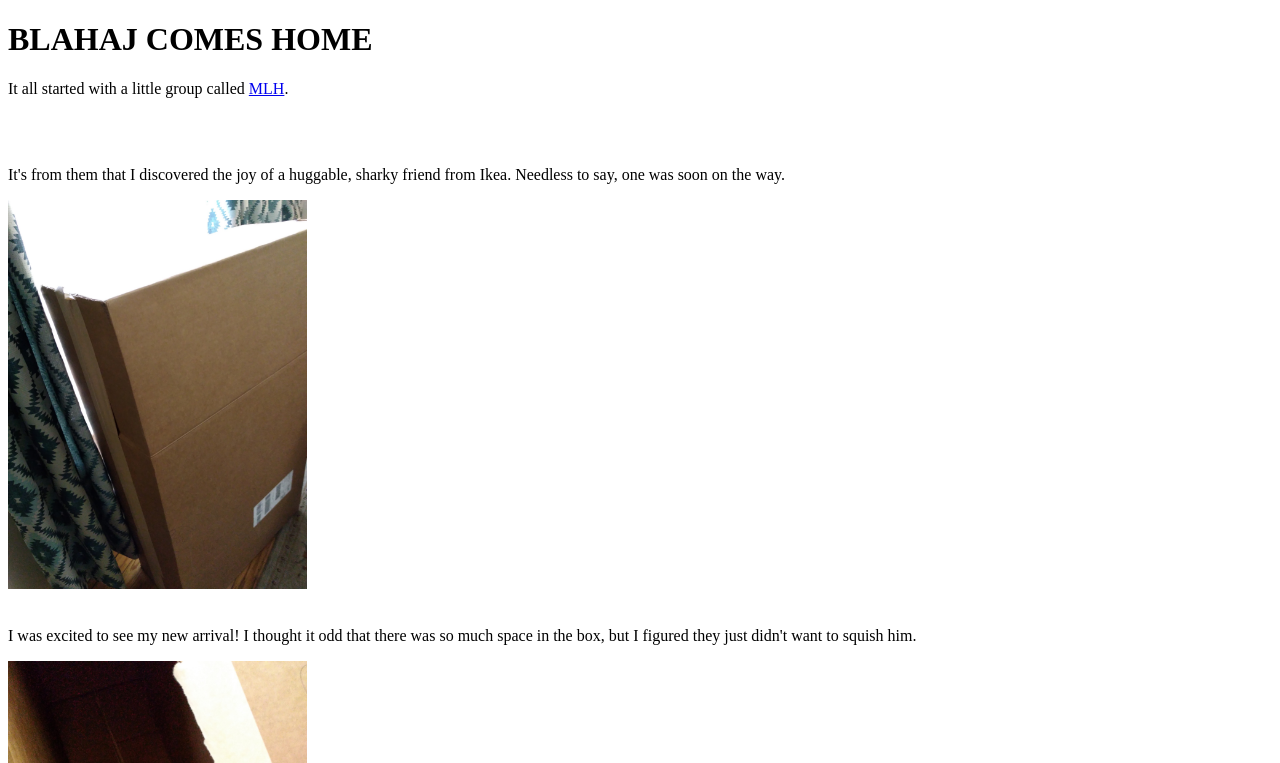
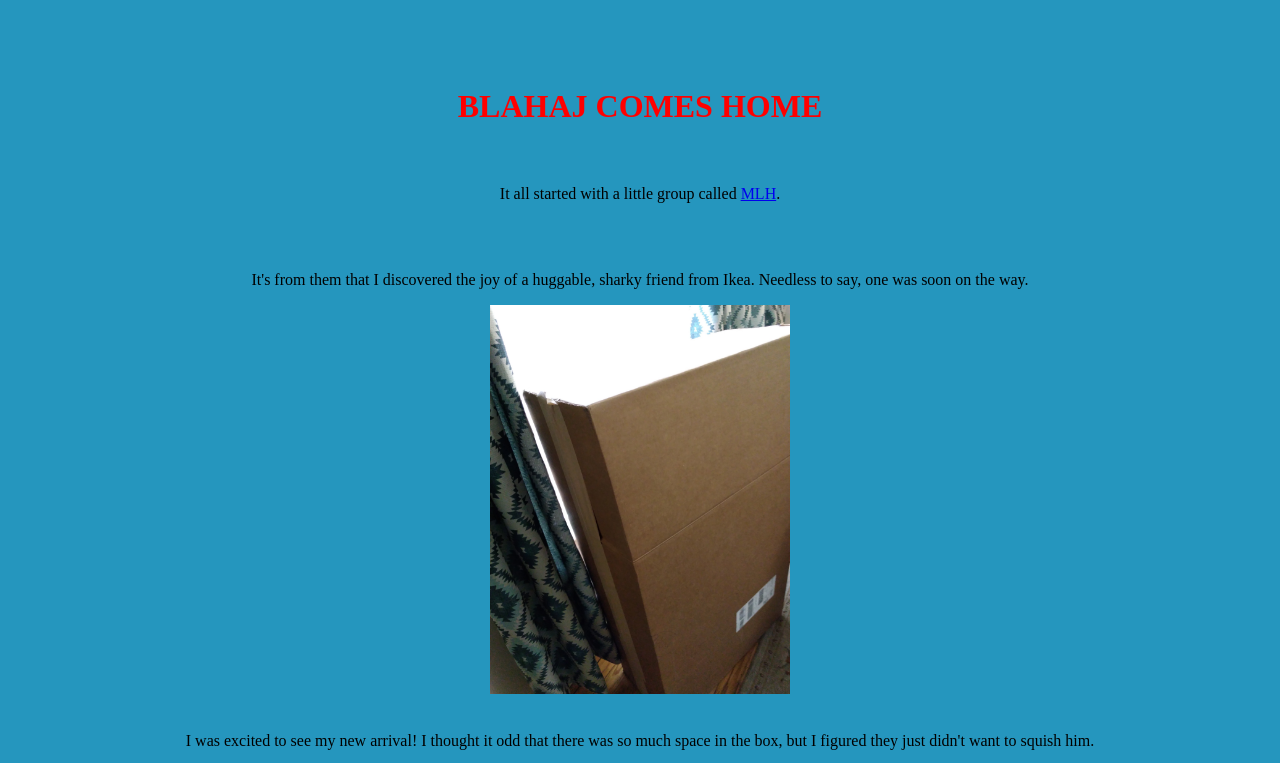
Before and after one commit to KC-LC101-June-21/assignment-4-html-me-something-mindy-m, a website: page index.html in a window 1280 px wide. Shown: the top 763 px of the page. Drawn offline with Linux system fonts and the light colour scheme.

Commit message:
Add styling to CSS

```diff
--- a/styles.css
+++ b/styles.css
@@ -1 +1,17 @@
-/* Write your CSS here! */
+body {
+    background-color: #2596be;
+    margin: 8px;
+    display: block;
+    padding: 20px;
+    text-align: center;
+}
+
+#mainHeading {
+    color: red;
+    padding: 40px;
+    margin: 20px;
+}
+
+.funParagraph {
+    color: green;
+}
```
